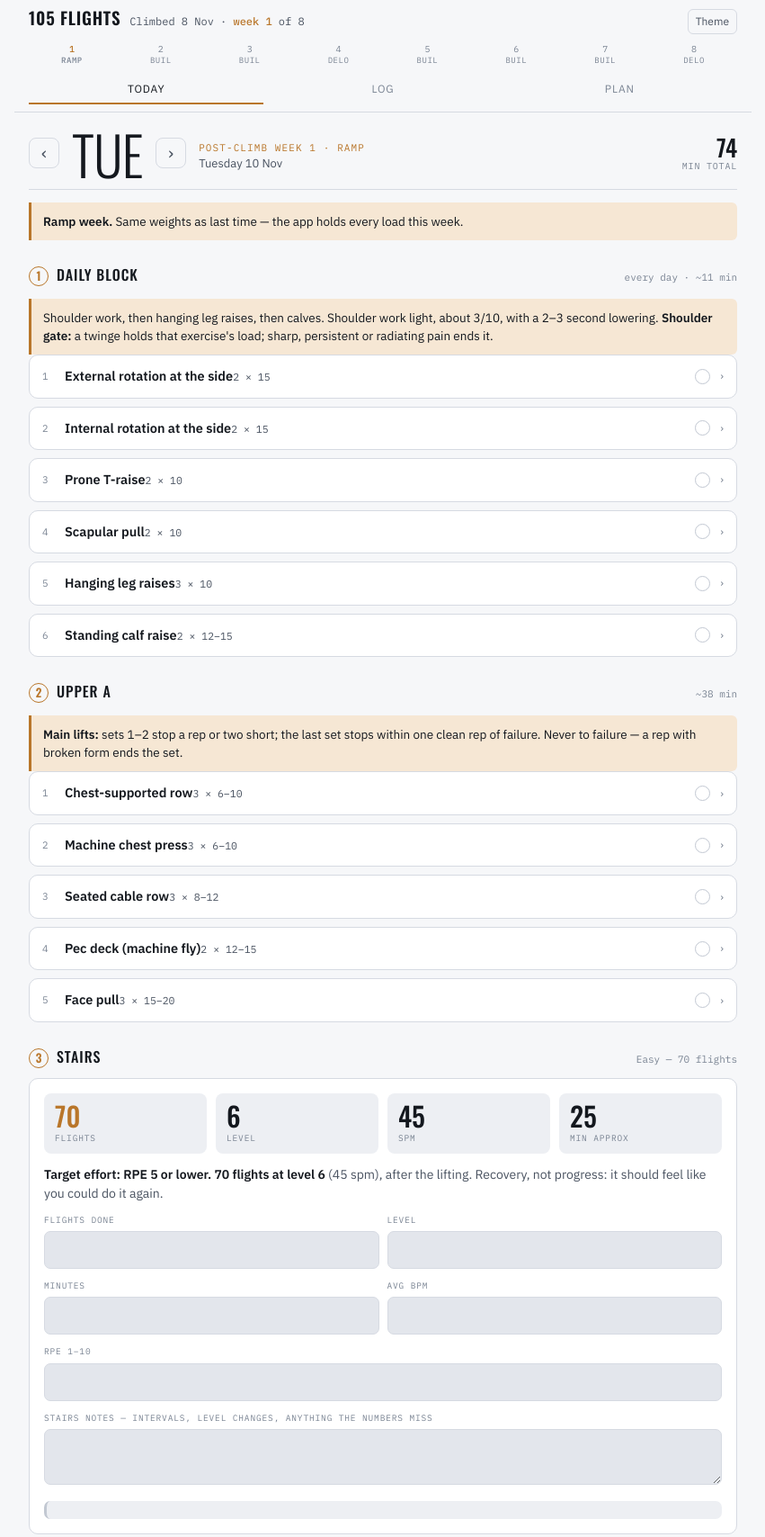
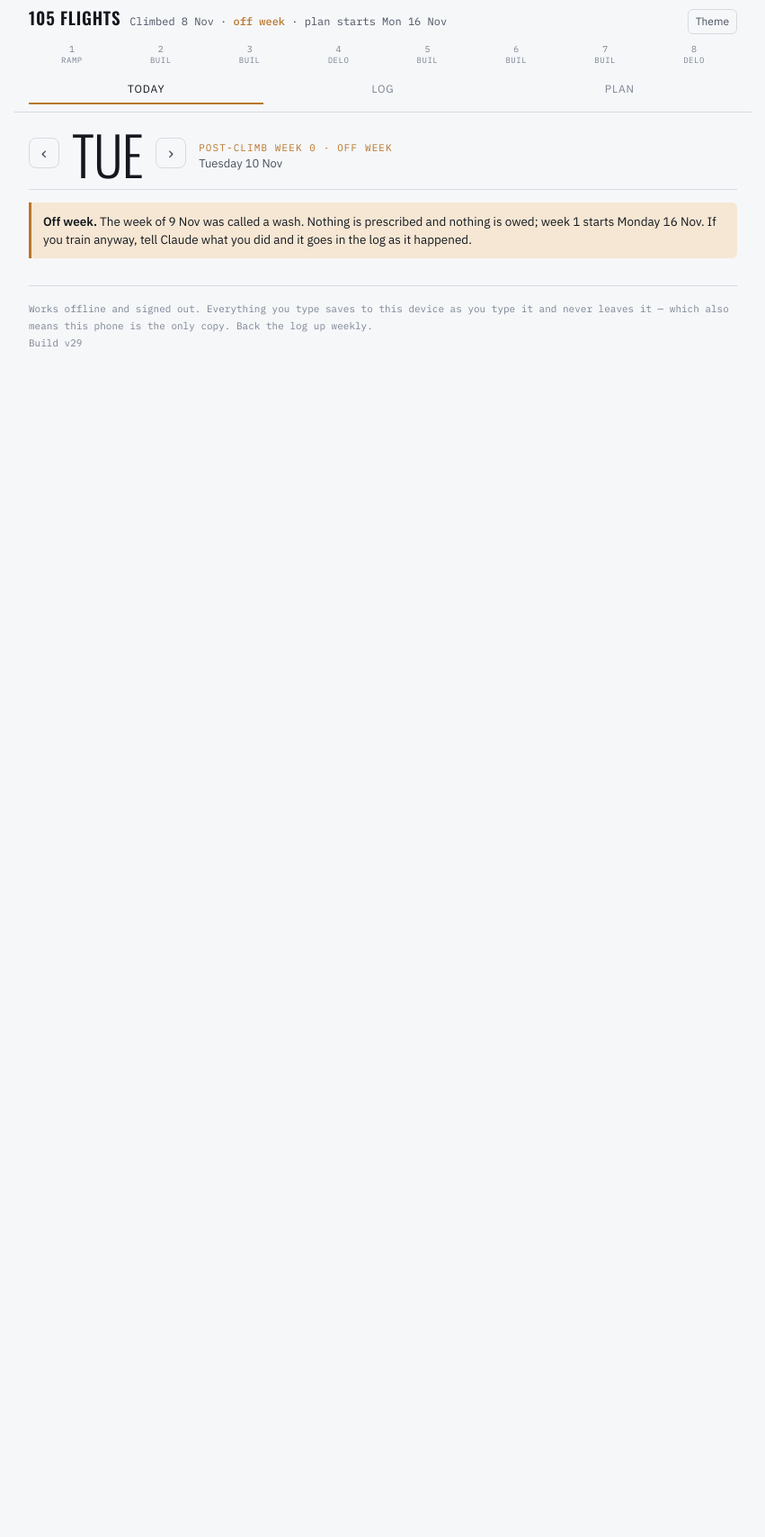
Before and after one commit to beck-at-docker/shirley-ryan-trainer, a plain HTML site: page index.html in a window 1280 px wide. Shown: the top 1708 px of the page at 90% size, without its empty margins (214-1065 px from the left). After the commit the page ends 800 px from the top, so only its background shows below. Drawn offline with nearby package versions, Linux system fonts and the light colour scheme.

Commit message:
Post-climb block starts Mon 16 Nov: off week 0, shifted calendar; cache v29
Co-Authored-By: Claude Sonnet 5.5 <noreply@anthropic.com>

```diff
--- a/index.html
+++ b/index.html
@@ -258,8 +258,9 @@ var START = "2026-09-21";          // Monday, week 1
 /* Post-SkyRise block (post-event-plan.md): 8 weeks, strength-led, from the
    Monday after the climb. Dates on or after POST_START use the POST_* tables
    below; everything before keeps the original 7-week block untouched. */
-var POST_START = "2026-11-09";     // Monday, post week 1
-var POST_END   = "2027-01-03";     // Sunday, post week 8
+var POST_OFF   = "2026-11-09";     // Monday after the climb: the washed "week 0" (Beck, 2026-11-10)
+var POST_START = "2026-11-16";     // Monday, post week 1
+var POST_END   = "2027-01-10";     // Sunday, post week 8
 var FLIGHTS = 105, STAIRS = 2149, STEPS_PER_FLIGHT = 16;
 
 function cadence(l){ return 45 + (l-6)*5; }           // measured: L8=55, L6=45
@@ -279,13 +280,13 @@ var PHASES = [
    weights; 4 and 8 also run at two-thirds of the sets and carry the stair
    benchmark. */
 var POST_PHASES = [
-  {w:1, name:"Ramp",    hold:true,  note:"The day after the climb is a maximal effort in heat. Last-logged loads, no jumps, three sets on the main lifts. Wednesday is a short interval session and Saturday a short tempo. No progression gates this week."},
-  {w:2, name:"Build",   hold:false, note:"Full template. Double progression and the stair gates begin."},
-  {w:3, name:"Build",   hold:false, note:"Full template. Thanksgiving is Thursday 26 Nov: absorb a missed day, don't repay it."},
+  {w:1, name:"Ramp",    hold:true,  note:"First week back after the off week. Last-logged loads, no jumps, three sets on the main lifts. Wednesday is a short interval session and Saturday a short tempo. No progression gates this week."},
+  {w:2, name:"Build",   hold:false, note:"Full template. Double progression and the stair gates begin. Thanksgiving is Thursday 26 Nov: absorb a missed day, don't repay it."},
+  {w:3, name:"Build",   hold:false, note:"Full template."},
   {w:4, name:"Deload",  hold:true,  note:"Two-thirds of the sets, same weights. Wednesday intervals are short. Saturday is the stair benchmark: a timed 100 flights at L8."},
   {w:5, name:"Build",   hold:false, note:"Full template. Loads restart from the week 4 numbers."},
-  {w:6, name:"Build",   hold:false, note:"Full template."},
-  {w:7, name:"Build",   hold:false, note:"Full template. Holiday week: adjust to travel, and absorb rather than repay a missed day."},
+  {w:6, name:"Build",   hold:false, note:"Full template. Christmas is Friday 25 Dec: adjust to travel, and absorb rather than repay a missed day."},
+  {w:7, name:"Build",   hold:false, note:"Full template. New Year's week: adjust to travel, and absorb rather than repay a missed day."},
   {w:8, name:"Deload",  hold:true,  note:"Two-thirds of the sets, same weights. Saturday is the stair benchmark again: compare against week 4 and the ~29 min reference from September."}
 ];
 
@@ -524,17 +525,18 @@ var SHOULDER_MIN = 5, HLR_MIN = 3, CALF_MIN = 3;
 var CALF_DAILY = ex("crx","Standing calf raise",2,"12–15","Machine, or bodyweight off a step edge if none free","Full stretch at the bottom, pause at the top.",V.cr);
 
 /* Which block a date falls in, and the week within it. */
-function inPost(date){ return date >= POST_START; }
+function inPost(date){ return date >= POST_OFF; }   // includes the off week (postWeekOf = 0)
 function postWeekOf(date){
   var d = daysBetween(POST_START, date);
   if(d < 0) return 0;
   return Math.min(8, Math.floor(d/7)+1);
 }
-function weekLabel(date){ return inPost(date) ? "Post Wk "+postWeekOf(date) : "Wk "+weekOf(date); }
+function weekLabel(date){ return inPost(date) ? (postWeekOf(date) ? "Post Wk "+postWeekOf(date) : "Wk 0 (off)") : "Wk "+weekOf(date); }
 /* What suggestLoad needs to know about the week. Ramp and deload weeks hold
    every weight (pseudo-week 6 = "hold"); build weeks progress normally. */
 function loadMode(date){
   if(!inPost(date)) return {week:weekOf(date), holdWhy:null};
+  if(postWeekOf(date) === 0) return {week:6, holdWhy:"Off week: nothing prescribed."};
   var ph = POST_PHASES[postWeekOf(date)-1];
   return ph.hold
     ? {week:6, holdWhy: ph.name === "Ramp"
@@ -863,8 +865,9 @@ function esc(s){ return String(s==null?"":s).replace(/[&<>"]/g,function(c){
 function renderCountdown(){
   var today = ymd(new Date());
   if(inPost(today)){
-    document.getElementById("countdown").innerHTML = "Climbed 8 Nov · <b>week "+postWeekOf(today)+"</b> of 8"+
-      (today > POST_END ? " · block complete" : "");
+    document.getElementById("countdown").innerHTML = postWeekOf(today) === 0
+      ? "Climbed 8 Nov · <b>off week</b> · plan starts Mon 16 Nov"
+      : "Climbed 8 Nov · <b>week "+postWeekOf(today)+"</b> of 8"+(today > POST_END ? " · block complete" : "");
     return;
   }
   var left = daysBetween(today, EVENT);
@@ -955,8 +958,10 @@ function stairsBlock(date, e, st, num){
    on lift-first days, else (stairs → gym/core) → Saturday yoga → notes. */
 function renderPostToday(root, date, e){
   var d = parse(date), wd = d.getDay(), pw = postWeekOf(date);
-  var ph = POST_PHASES[pw-1];
-  var base = POST_DAYS[wd];
+  var ph = pw === 0
+    ? {name:"Off week", hold:false, note:"The week of 9 Nov was called a wash. Nothing is prescribed and nothing is owed; week 1 starts Monday 16 Nov."}
+    : POST_PHASES[pw-1];
+  var base = pw === 0 ? POST_DAYS[0] : POST_DAYS[wd];
   var plan = {gym:base.gym, gymMin:base.gymMin, stair:base.stair, liftFirst:!!base.liftFirst,
     list:base.list.map(function(x){ var c={}; for(var k in x) c[k]=x[k]; c.sets=postSets(x, pw); return c; })};
   var st = stairSession(plan.stair, pw);
@@ -975,16 +980,21 @@ function renderPostToday(root, date, e){
   var meta = el("div","daymeta");
   meta.innerHTML = '<div class="wk">Post-climb week '+pw+' · '+esc(ph.name)+'</div><div class="ph">'+pretty(date)+'</div>';
   head.appendChild(meta);
-  if(wd !== 0){
+  if(wd !== 0 && pw !== 0){
     var est = el("div","est");
     est.innerHTML = '<div class="n">'+total+'</div><div class="l">min total</div>';
     head.appendChild(est);
   }
   root.appendChild(head);
 
+  if(pw === 0){
+    root.appendChild(el("div","notice",
+      "<strong>Off week.</strong> "+esc(ph.note)+" If you train anyway, tell Claude what you did and it goes in the log as it happened."));
+    return;
+  }
   if(date > POST_END){
     root.appendChild(el("div","notice warn",
-      "<strong>The 8-week block ended on Sunday 3 January.</strong> This day repeats week 8. Ask Claude for a check-in and the next block."));
+      "<strong>The 8-week block ended on Sunday 10 January.</strong> This day repeats week 8. Ask Claude for a check-in and the next block."));
   }
   if(total > 75){
     root.appendChild(el("div","notice warn",
@@ -1477,7 +1487,7 @@ function renderLog(){
       var d = dates[i], e = log[d];
       var card = el("div","entry");
       card.innerHTML = '<div class="d"><span class="dt">'+esc(pretty(d))+'</span>'+
-        '<span class="dw">'+(inPost(d) ? "Post week "+postWeekOf(d) : "Week "+weekOf(d))+'</span></div>';
+        '<span class="dw">'+(inPost(d) ? (postWeekOf(d) ? "Post week "+postWeekOf(d) : "Off week") : "Week "+weekOf(d))+'</span></div>';
       card.appendChild(el("div","body", esc(summarise(d, e))));
       root.appendChild(card);
     }
@@ -1564,7 +1574,7 @@ function toast(msg){
 function renderPostPlan(root){
   var head = el("div","dayhead");
   head.innerHTML = '<div class="bigday">PLAN</div><div class="daymeta">'+
-    '<div class="wk">9 Nov 2026 → 3 Jan 2027</div><div class="ph">Post-climb · strength-led · 8 weeks</div></div>';
+    '<div class="wk">16 Nov 2026 → 10 Jan 2027</div><div class="ph">Post-climb · strength-led · 8 weeks</div></div>';
   root.appendChild(head);
 
   var cur = postWeekOf(ymd(new Date()));
@@ -1730,7 +1740,7 @@ function boot(){
 }
 /* Keep BUILD in step with CACHE in sw.js. The footer shows both; if they
    differ the page is stale and the new version is still on its way. */
-var BUILD = "v28";
+var BUILD = "v29";
 function showCacheVersion(){
   if(!("caches" in window)) return;
   caches.keys().then(function(keys){
--- a/sw.js
+++ b/sw.js
@@ -3,7 +3,7 @@
    dropped on activate. GitHub Pages sends max-age=600, so every fetch in here
    goes around the HTTP cache — otherwise a deploy can sit behind a stale copy
    for ten minutes. */
-var CACHE = "flights105-v28";
+var CACHE = "flights105-v29";
 var ASSETS = ["./", "index.html", "manifest.webmanifest",
               "icon-192.png", "icon-512.png", "apple-touch-icon.png"];
 
```
